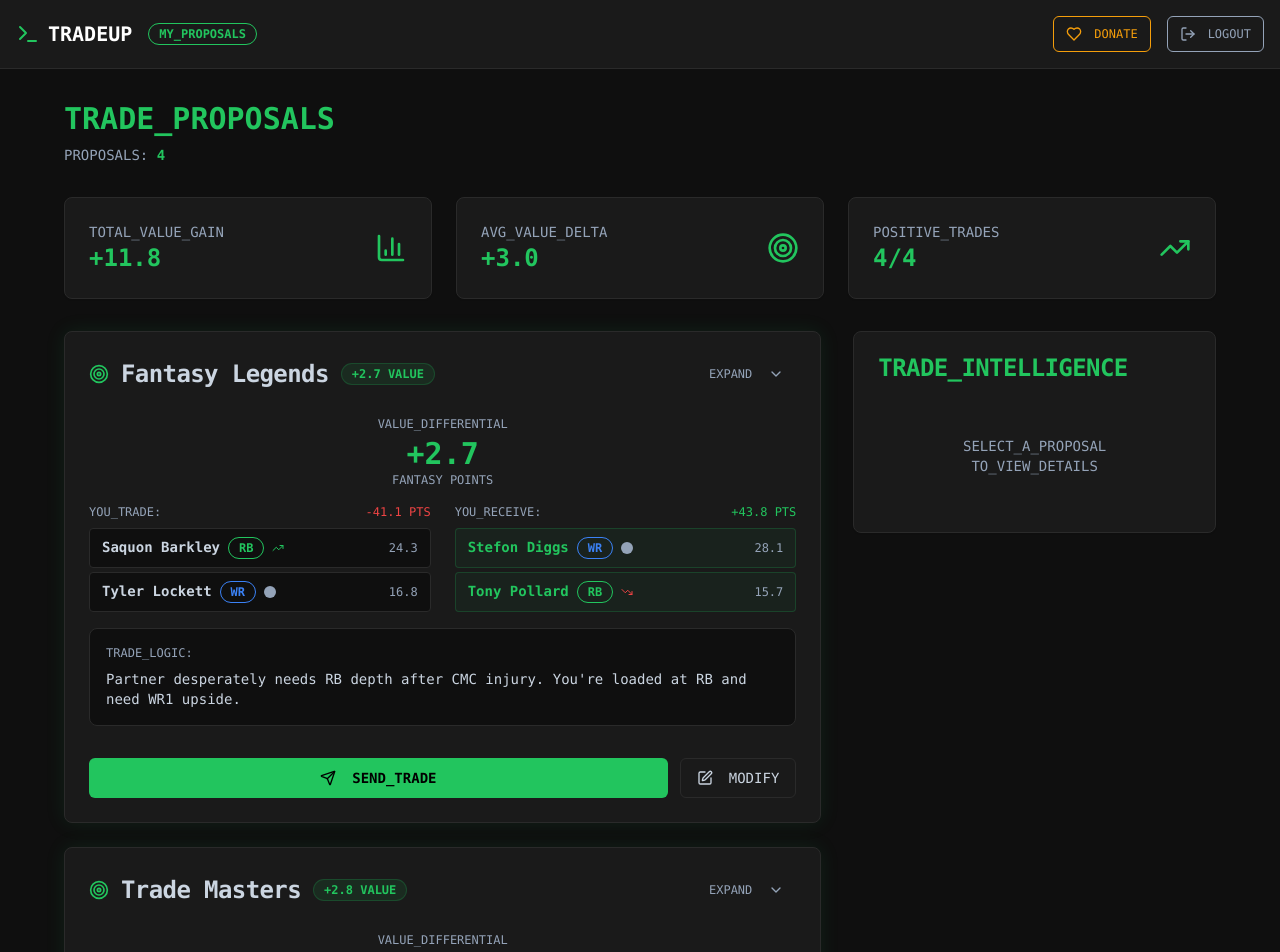
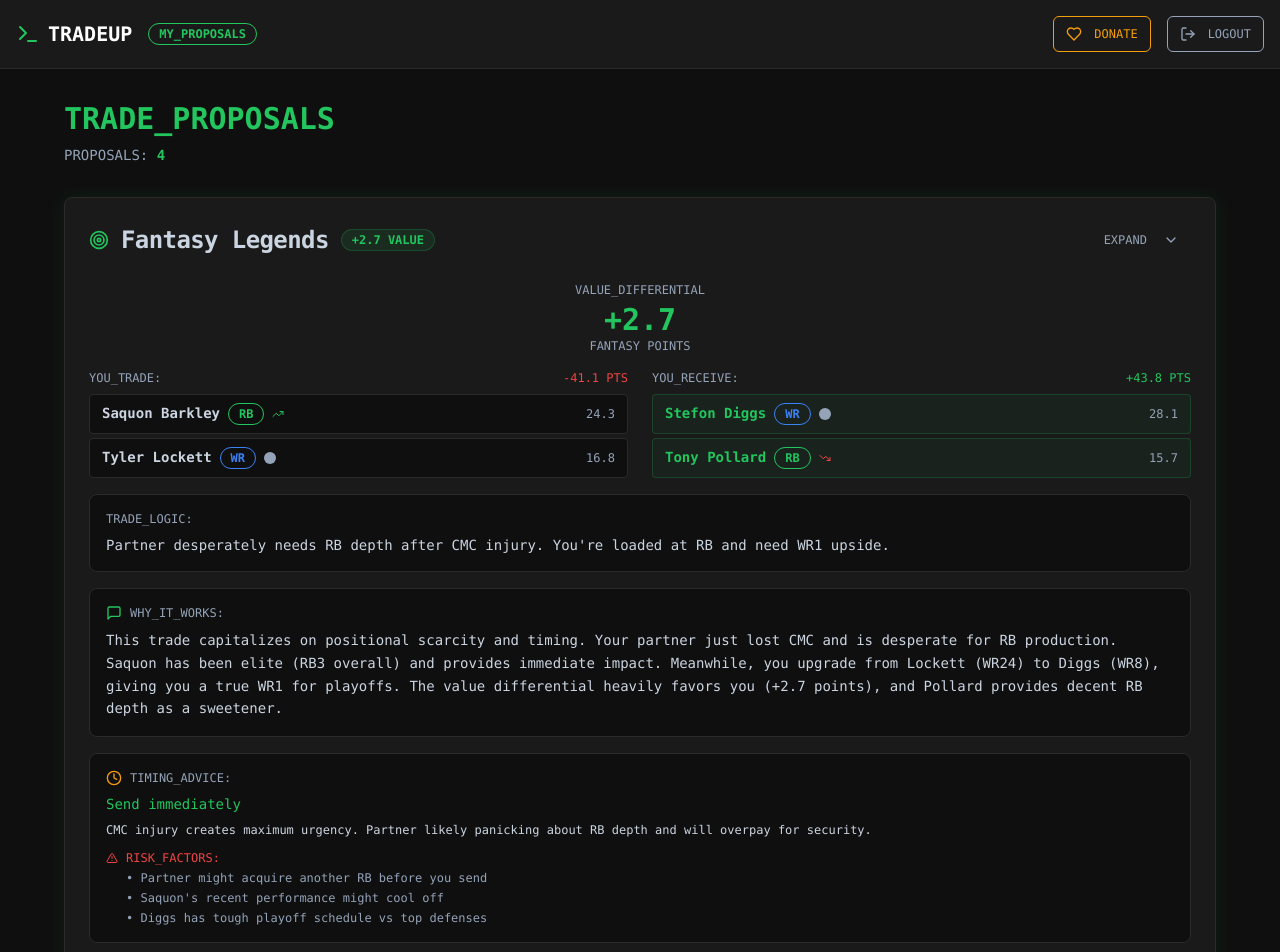
Before and after one commit to TheColorPlum/fantasy-quant-app, a Next.js app: page /proposals in a window 1280 px wide. Shown: the top 952 px of the page. Built offline with nearby package versions, Linux system fonts and the light colour scheme.

Commit message:
feat: revamp proposals page layout
Remove summary stats and trade intelligence panel; integrate trade intelligence into proposal cards; full-width layout; clean up unused state and functions

#VERCEL_SKIP

Co-authored-by: Pelumi Odimayo <19821872+TheColorPlum@users.noreply.github.com>

```diff
--- a/app/proposals/page.tsx
+++ b/app/proposals/page.tsx
@@ -8,7 +8,7 @@ import { Collapsible, CollapsibleContent, CollapsibleTrigger } from "@/component
 import { Dialog, DialogContent, DialogHeader, DialogTitle } from "@/components/ui/dialog"
 import { Textarea } from "@/components/ui/textarea"
 import { Label } from "@/components/ui/label"
-import { TrendingUp, ChevronDown, Copy, Target, BarChart3, TrendingDown, Edit, Send, Check } from 'lucide-react'
+import { TrendingUp, ChevronDown, Copy, Target, BarChart3, TrendingDown, Edit, Send, Check, MessageSquare, Clock, AlertTriangle } from 'lucide-react'
 
 interface TradeProposal {
   id: string
@@ -46,7 +46,6 @@ interface TradeProposal {
 export default function ProposalsPage() {
   const [expandedProposal, setExpandedProposal] = useState<string | null>(null)
   const [copiedMessage, setCopiedMessage] = useState<string | null>(null)
-  const [selectedProposal, setSelectedProposal] = useState<TradeProposal | null>(null)
   const [modifyDialogOpen, setModifyDialogOpen] = useState(false)
   const [modifyingProposal, setModifyingProposal] = useState<TradeProposal | null>(null)
   const [customMessage, setCustomMessage] = useState("")
@@ -185,12 +184,6 @@ export default function ProposalsPage() {
     },
   ]
 
-  const copyMessage = (message: string, proposalId: string) => {
-    navigator.clipboard.writeText(message)
-    setCopiedMessage(proposalId)
-    setTimeout(() => setCopiedMessage(null), 2000)
-  }
-
   const calculateTotalValue = (players: Array<{ value: number }>) => {
     return players.reduce((sum, player) => sum + player.value, 0)
   }
@@ -258,60 +251,16 @@ export default function ProposalsPage() {
           </div>
 
           {/* Summary Stats */}
-          <div className="grid grid-cols-1 md:grid-cols-3 gap-6 mb-8">
-            <Card className="bg-[#1a1a1a] border-[#2a2a2a]">
-              <CardContent className="pt-6">
-                <div className="flex items-center justify-between">
-                  <div>
-                    <p className="font-mono text-sm text-[#94a3b8]">TOTAL_VALUE_GAIN</p>
-                    <p className="font-mono text-2xl font-bold text-[#22c55e]">
-                      +{proposals.reduce((sum, p) => sum + p.valueDifferential, 0).toFixed(1)}
-                    </p>
-                  </div>
-                  <BarChart3 className="h-8 w-8 text-[#22c55e]" />
-                </div>
-              </CardContent>
-            </Card>
 
-            <Card className="bg-[#1a1a1a] border-[#2a2a2a]">
-              <CardContent className="pt-6">
-                <div className="flex items-center justify-between">
-                  <div>
-                    <p className="font-mono text-sm text-[#94a3b8]">AVG_VALUE_DELTA</p>
-                    <p className="font-mono text-2xl font-bold text-[#22c55e]">
-                      +{(proposals.reduce((sum, p) => sum + p.valueDifferential, 0) / proposals.length).toFixed(1)}
-                    </p>
-                  </div>
-                  <Target className="h-8 w-8 text-[#22c55e]" />
-                </div>
-              </CardContent>
-            </Card>
-
-            <Card className="bg-[#1a1a1a] border-[#2a2a2a]">
-              <CardContent className="pt-6">
-                <div className="flex items-center justify-between">
-                  <div>
-                    <p className="font-mono text-sm text-[#94a3b8]">POSITIVE_TRADES</p>
-                    <p className="font-mono text-2xl font-bold text-[#22c55e]">
-                      {proposals.filter((p) => p.valueDifferential > 0).length}/{proposals.length}
-                    </p>
-                  </div>
-                  <TrendingUp className="h-8 w-8 text-[#22c55e]" />
-                </div>
-              </CardContent>
-            </Card>
-          </div>
-
-          <div className="grid lg:grid-cols-3 gap-8">
+          <div className="grid grid-cols-1 gap-8">
             {/* Trade Proposals List */}
-            <div className="lg:col-span-2 space-y-6">
+            <div className="space-y-6">
               {proposals.map((proposal) => (
                 <Card
                   key={proposal.id}
                   className={`bg-[#1a1a1a] border-[#2a2a2a] terminal-glow cursor-pointer transition-all ${
-                    selectedProposal?.id === proposal.id ? "border-[#22c55e] shadow-[0_0_20px_rgba(34,197,94,0.3)]" : ""
-                  } ${sentTrades.has(proposal.id) ? "opacity-60" : ""}`}
-                  onClick={() => setSelectedProposal(proposal)}
+                    sentTrades.has(proposal.id) ? "opacity-60" : ""
+                  }`}
                 >
                   <CardHeader>
                     <div className="flex items-center justify-between">
@@ -457,7 +406,9 @@ export default function ProposalsPage() {
                             <Button
                               onClick={(e) => {
                                 e.stopPropagation()
-                                copyMessage(proposal.message, proposal.id)
+                                navigator.clipboard.writeText(proposal.message)
+                                setCopiedMessage(proposal.id)
+                                setTimeout(() => setCopiedMessage(null), 2000)
                               }}
                               size="sm"
                               variant="ghost"
@@ -471,6 +422,55 @@ export default function ProposalsPage() {
                         </div>
                       </CollapsibleContent>
                     </Collapsible>
+
+                    {/* Trade Intelligence - incorporated directly */}
+                    <div className="space-y-4">
+                      <div className="bg-[#0f0f0f] border border-[#2a2a2a] rounded-lg p-4">
+                        <div className="flex items-center space-x-2 mb-2">
+                          <MessageSquare className="h-4 w-4 text-[#22c55e]" />
+                          <p className="font-mono text-xs text-[#94a3b8]">WHY_IT_WORKS:</p>
+                        </div>
+                        <p className="font-mono text-sm text-[#cbd5e1] leading-relaxed">
+                          {proposal.context.whyItWorks}
+                        </p>
+                      </div>
+
+                      <div className="bg-[#0f0f0f] border border-[#2a2a2a] rounded-lg p-4">
+                        <div className="flex items-center space-x-2 mb-2">
+                          <Clock className="h-4 w-4 text-[#f59e0b]" />
+                          <p className="font-mono text-xs text-[#94a3b8]">TIMING_ADVICE:</p>
+                        </div>
+                        <p className="font-mono text-sm text-[#22c55e] mb-2">
+                          {proposal.context.timingAdvice.bestTiming}
+                        </p>
+                        <p className="font-mono text-xs text-[#cbd5e1] mb-3">
+                          {proposal.context.timingAdvice.reasoning}
+                        </p>
+
+                        {proposal.context.timingAdvice.riskFactors.length > 0 && (
+                          <div className="space-y-1">
+                            <div className="flex items-center space-x-2">
+                              <AlertTriangle className="h-3 w-3 text-[#ef4444]" />
+                              <p className="font-mono text-xs text-[#ef4444]">RISK_FACTORS:</p>
+                            </div>
+                            {proposal.context.timingAdvice.riskFactors.map((risk, index) => (
+                              <p key={index} className="font-mono text-xs text-[#94a3b8] ml-5">
+                                • {risk}
+                              </p>
+                            ))}
+                          </div>
+                        )}
+                      </div>
+
+                      {proposal.context.negotiationBackup && (
+                        <div className="bg-[#0f0f0f] border border-[#2a2a2a] rounded-lg p-4">
+                          <p className="font-mono text-xs text-[#94a3b8] mb-2">NEGOTIATION_BACKUP:</p>
+                          <p className="font-mono text-sm text-[#cbd5e1] leading-relaxed">
+                            {proposal.context.negotiationBackup}
+                          </p>
+                        </div>
+                      )}
+                    </div>
 
                     {/* Action Buttons */}
                     <div className="flex gap-3 pt-4">
@@ -521,56 +521,6 @@ export default function ProposalsPage() {
                   </CardContent>
                 </Card>
               ))}
-            </div>
-
-            {/* Trade Intelligence Panel */}
-            <div className="lg:col-span-1">
-              <div className="sticky top-8">
-                <Card className="bg-[#1a1a1a] border-[#2a2a2a]">
-                  <CardHeader>
-                    <CardTitle className="font-mono text-[#22c55e]">TRADE_INTELLIGENCE</CardTitle>
-                  </CardHeader>
-                  <CardContent>
-                    {selectedProposal ? (
-                      <div className="space-y-4">
-                        <div className="bg-[#0f0f0f] border border-[#2a2a2a] rounded-lg p-4">
-                          <p className="font-mono text-xs text-[#94a3b8] mb-2">WHY_IT_WORKS:</p>
-                          <p className="font-mono text-sm text-[#cbd5e1] leading-relaxed">
-                            {selectedProposal.context.whyItWorks}
-                          </p>
-                        </div>
-
-                        <div className="bg-[#0f0f0f] border border-[#2a2a2a] rounded-lg p-4">
-                          <p className="font-mono text-xs text-[#94a3b8] mb-2">TIMING_ADVICE:</p>
-                          <p className="font-mono text-sm text-[#22c55e] mb-2">
-                            {selectedProposal.context.timingAdvice.bestTiming}
-                          </p>
-                          <p className="font-mono text-xs text-[#cbd5e1]">
-                            {selectedProposal.context.timingAdvice.reasoning}
-                          </p>
-                        </div>
-
-                        {selectedProposal.context.negotiationBackup && (
-                          <div className="bg-[#0f0f0f] border border-[#2a2a2a] rounded-lg p-4">
-                            <p className="font-mono text-xs text-[#94a3b8] mb-2">NEGOTIATION_BACKUP:</p>
-                            <p className="font-mono text-sm text-[#cbd5e1] leading-relaxed">
-                              {selectedProposal.context.negotiationBackup}
-                            </p>
-                          </div>
-                        )}
-                      </div>
-                    ) : (
-                      <div className="text-center py-8">
-                        <p className="font-mono text-sm text-[#94a3b8]">
-                          SELECT_A_PROPOSAL
-                          <br />
-                          TO_VIEW_DETAILS
-                        </p>
-                      </div>
-                    )}
-                  </CardContent>
-                </Card>
-              </div>
             </div>
           </div>
         </div>
```
